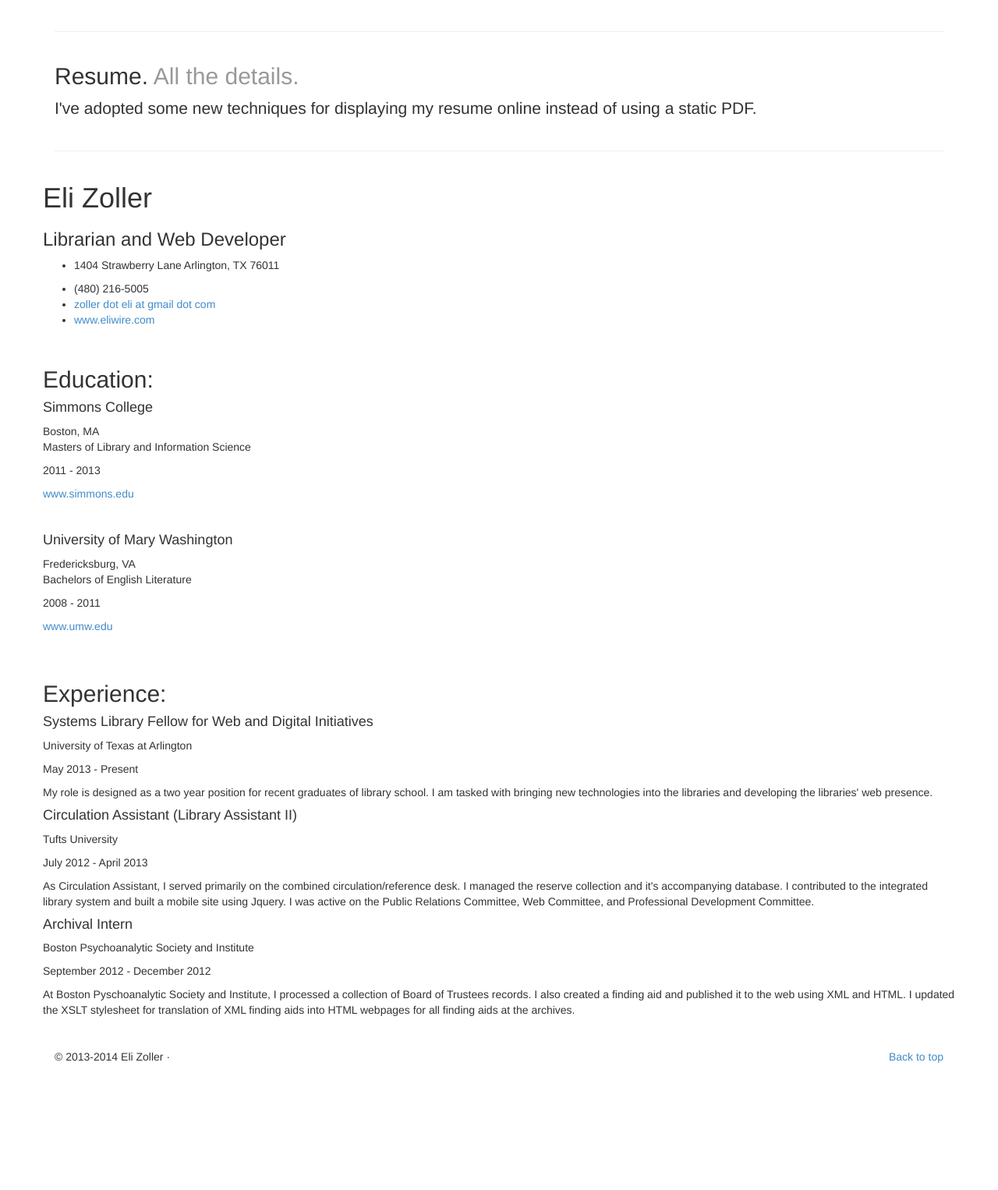
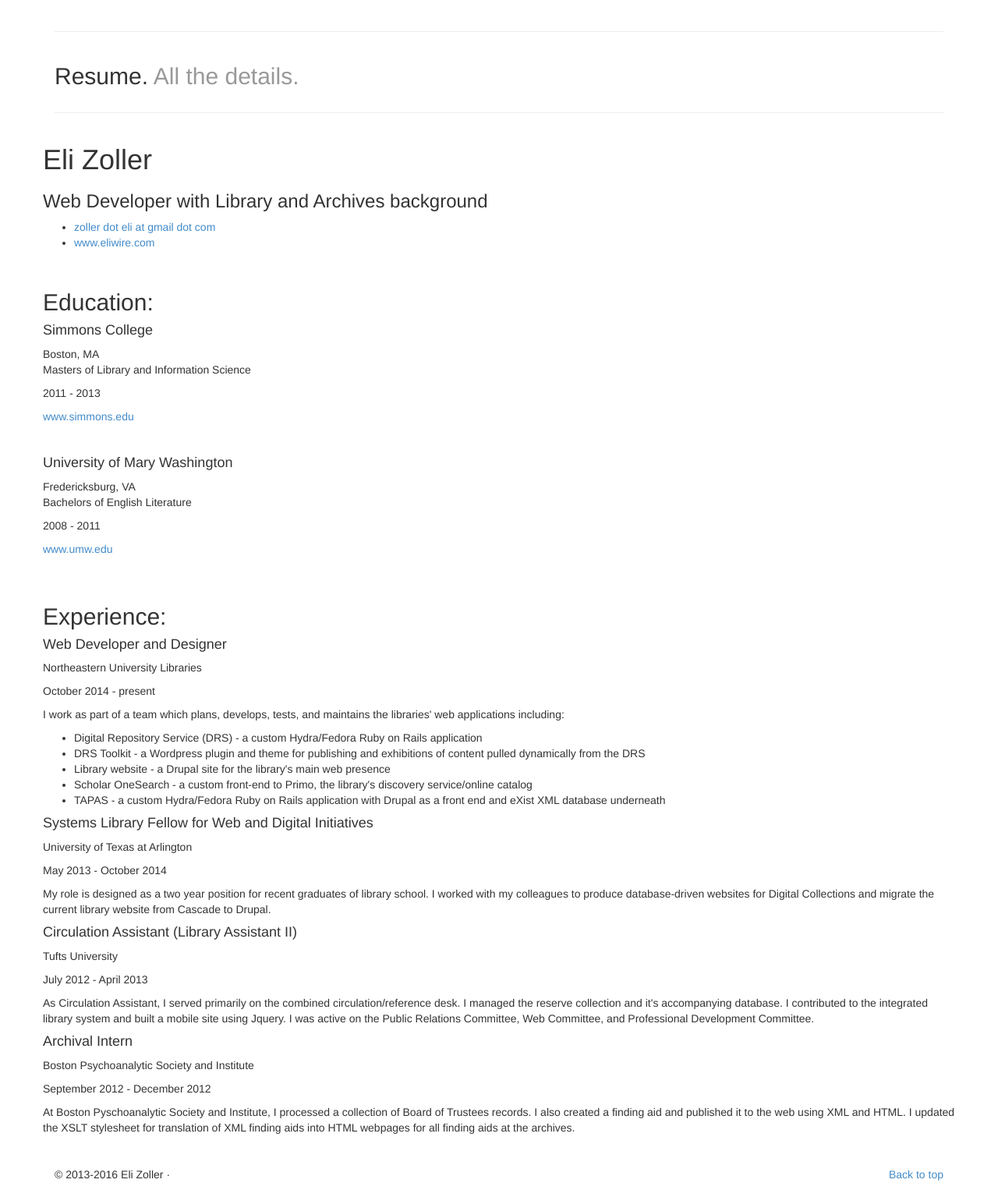
Before and after one commit to elizoller/elizoller.github.io, a PHP site: page /resume.html in a window 1280 px wide. Shown: the part 51-1577 px from the top of the page at 78% size. Before the commit the page ends 1414 px from the top, so only its background shows below. Run offline with PHP 8.4, Linux system fonts and the light colour scheme; some web fonts are replaced.

Commit message:
serious updates were needed

```diff
--- a/contact.html
+++ b/contact.html
@@ -80,7 +80,7 @@
       <div class="row">
         <div class="col-md-12">
           <h2 class="featurette-heading">Need to get in touch? <span class="text-muted"></span></h2>
-          <p class="lead">The best way to contact me is via email. Because, in all honestly, I just don't care about Facebook. You can reach me at zoller dot eli at gmail dot com or via the form below.</p>
+          <p class="lead">You can reach me at zoller dot eli at gmail dot com or via the form below.</p>
         </div>
       </div>
 
@@ -115,7 +115,7 @@
       <!-- FOOTER -->
       <footer>
         <p class="pull-right"><a href="#">Back to top</a></p>
-        <p>&copy; 2013-2014 Eli Zoller &middot;</p>
+        <p>&copy; 2013-2016 Eli Zoller &middot;</p>
       </footer>
 
     </div><!-- /.container -->
--- a/css/personal.css
+++ b/css/personal.css
@@ -11,3 +11,7 @@
 text-transform:uppercase;
 font-weight:bold;
 }
+
+h3 .btn {
+  font-size: 24px;
+}
--- a/inthewild.html
+++ b/inthewild.html
@@ -78,7 +78,7 @@
       <div class="row">
         <div class="col-md-12">
           <h2 class="featurette-heading">Eli in the wild. <span class="text-muted">Where else can you find me out on the web?</span></h2>
-          <p class="lead">And all that new-fangled social media jazz.</p>
+          <p class="lead"></p>
         </div>
       </div>
 
@@ -111,7 +111,7 @@
       <!-- FOOTER -->
       <footer>
         <p class="pull-right"><a href="#">Back to top</a></p>
-        <p>&copy; 2013 Eli Zoller &middot;</p>
+        <p>&copy; 2013-2016 Eli Zoller &middot;</p>
       </footer>
 
     </div><!-- /.container -->
--- a/resume.html
+++ b/resume.html
@@ -79,7 +79,7 @@
       <div class="row">
         <div class="col-md-12">
           <h2 class="featurette-heading">Resume. <span class="text-muted">All the details.</span></h2>
-          <p class="lead">I've adopted some new techniques for displaying my resume online instead of using a static PDF.</p>
+          <!-- <p class="lead">I've adopted some new techniques for displaying my resume online instead of using a static PDF.</p> -->
         </div>
       </div>
 
@@ -94,14 +94,14 @@
 <div class="header_2">
 
 <h1><span>Eli Zoller</span></h1>
-<h3>Librarian and Web Developer</h3>
+<h3>Web Developer with Library and Archives background</h3>
 
 <ul class="info_1">
-<li class="address">1404 Strawberry Lane Arlington, TX 76011</li>
+<!-- <li class="address">1404 Strawberry Lane Arlington, TX 76011</li> -->
 </ul>
 
 <ul class="info_2">
-<li class="phone">(480) 216-5005</li>
+<!-- <li class="phone">(480) 216-5005</li> -->
 <li class="email"><a href="mailto:zoller.eli@gmail.com">zoller dot eli at gmail dot com</a></li>
 <li class="site_url"><a href="http://www.eliwire.com" title="www.eliwire.com">www.eliwire.com</a></li>
 </ul>
@@ -152,15 +152,31 @@
 <dd>
 
 <section id="experience">
+<!-- Position #0 -->
+
+<h4>Web Developer and Designer</h4>
+<p class="bus1">Northeastern University Libraries</p>
+<p class="time">October 2014 &#45; present</p>
+
+<p>
+I work as part of a team which plans, develops, tests, and maintains the libraries' web applications including:
+<ul>
+  <li>Digital Repository Service (DRS) - a custom Hydra/Fedora Ruby on Rails application</li>
+  <li>DRS Toolkit - a Wordpress plugin and theme for publishing and exhibitions of content pulled dynamically from the DRS</li>
+  <li>Library website - a Drupal site for the library's main web presence</li>
+  <li>Scholar OneSearch - a custom front-end to Primo, the library's discovery service/online catalog</li>
+  <li>TAPAS - a custom Hydra/Fedora Ruby on Rails application with Drupal as a front end and eXist XML database underneath</li>
+</ul>
+</p>
 
 <!-- Position #1 -->
 
 <h4>Systems Library Fellow for Web and Digital Initiatives</h4>
 <p class="bus1">University of Texas at Arlington</p>
-<p class="time">May 2013 &#45; Present</p>
+<p class="time">May 2013 &#45; October 2014</p>
 
 <p>
-My role is designed as a two year position for recent graduates of library school. I am tasked with bringing new technologies into the libraries and developing the libraries' web presence.
+My role is designed as a two year position for recent graduates of library school. I worked with my colleagues to produce database-driven websites for Digital Collections and migrate the current library website from Cascade to Drupal.
 </p>
 <!-- Position #2 -->
 
@@ -196,7 +212,7 @@
       <!-- FOOTER -->
       <footer>
         <p class="pull-right"><a href="#">Back to top</a></p>
-        <p>&copy; 2013-2014 Eli Zoller &middot;</p>
+        <p>&copy; 2013-2016 Eli Zoller &middot;</p>
       </footer>
 
     </div><!-- /.container -->
```
Also changed, not shown: bio.html (+5 -4 lines), education.html (+3 -6 lines), index.html (+6 -6 lines), personal.html (+4 -4 lines), professional.html (+13 -4 lines), skills.html (+27 -21 lines).
